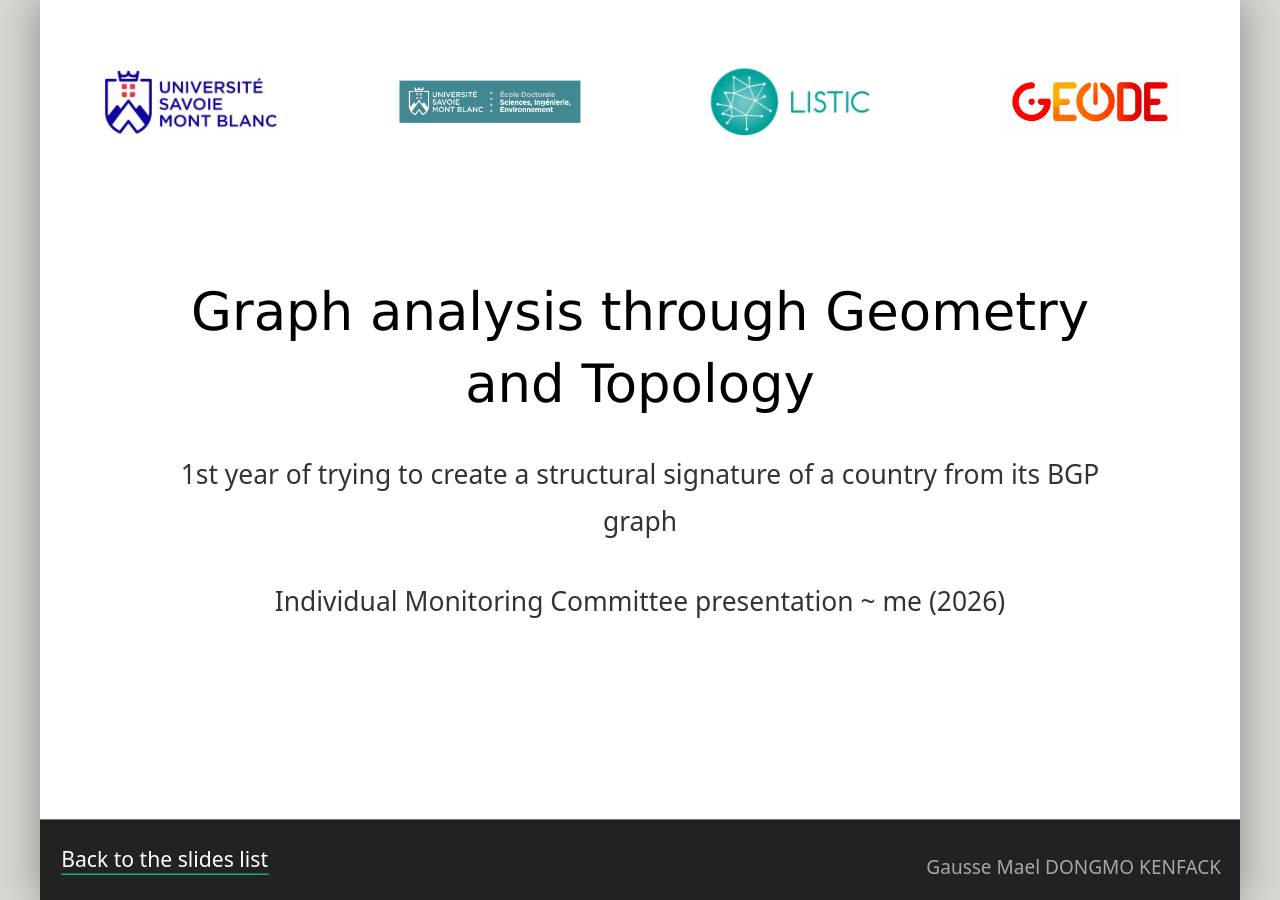
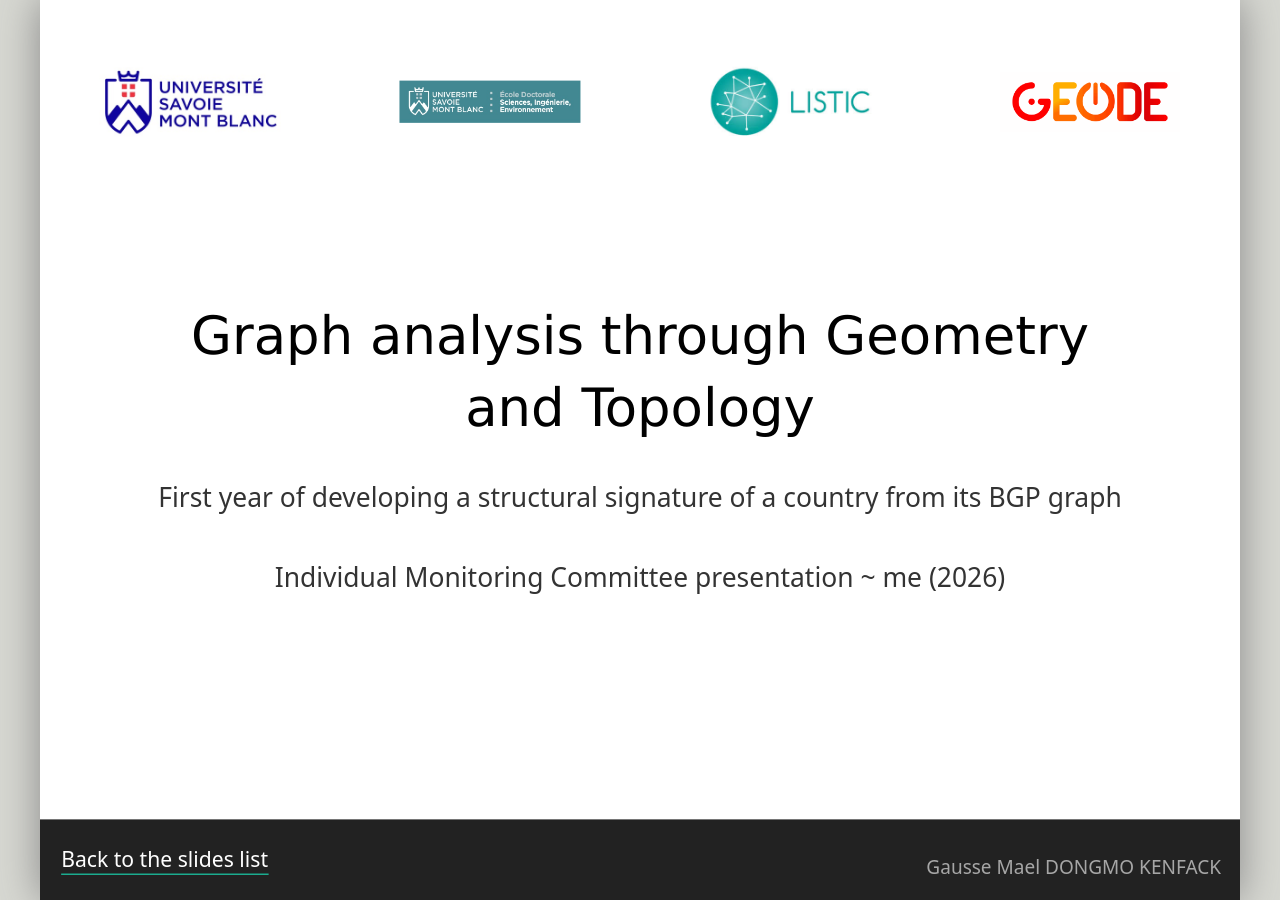
Before and after one commit to dkgmgo/dkgmgo.github.io, a Jekyll site: the page built from _slides/2026-08-29-csi-presentation-2026.html, in a window 1280 px wide. Built offline with Jekyll 4.4.1, drawn with Linux system fonts in a browser that asks for light colours; nearby versions of some CDN libraries.

Commit message:
csi final

```diff
--- a/_slides/2026-08-29-csi-presentation-2026.html
+++ b/_slides/2026-08-29-csi-presentation-2026.html
@@ -35,7 +35,7 @@ class: center, middle, hide-the-number
 
 # {{ page.title }}
 
-1st year of trying to create a structural signature of a country from its BGP graph
+First year of developing a structural signature of a country from its BGP graph
 
 {{ page.biblio }}
 
@@ -101,7 +101,7 @@ DATAROUTES is an ERC-funded research project that maps global internet routing p
 ]
 
 .center.font-xs[
-A part of Portugal's BGP graph from december 2023
+A part of Portugal's BGP graph from December 2023
 ]
 
 ---
@@ -183,10 +183,10 @@ class: nord-light, center, middle
 
 ---
 
-### Basic Graph concepts
+### Basic Graph Concepts
 
-.mt-m.simple-row[
-.width-100[
+.simple-row[
+.center.width-100[
 ![](/assets/csi-presentation-2026/graph-concepts.svg)
 ]
 ]
@@ -203,7 +203,7 @@ class: nord-light, center, middle
 ]
 
 .mt-s.simple-row[
-.width-100[
+.center.width-100[
 ![](/assets/csi-presentation-2026/centrality.svg)
 ]
 ]
@@ -308,7 +308,7 @@ class: nord-light, center, middle
 .font-sm[
 .nord14[Recipe]: place vertices as points on a low-dimensional manifold, edges are geodesics, and use the manifold's geometry to analyze the graph.
 
-.nord14[The Catch]: .open-color-red-5[The embedding can distort distances and local geometry; Correct geometric inference requires an appropriate metric tensor]
+.nord14[The Catch]: .open-color-red-5[The embedding can distort distances and local geometry; correct geometric inference requires an appropriate metric tensor]
 ]
 
 .mt-s.simple-row[
@@ -375,7 +375,7 @@ Example of Gamma Mixture Model clustering on the edges of graph of type bottlene
 
 ### Examples of Revelations on BGP graphs
 
-Average internal distance and Average distance to neighboring countries can reveal:
+Average internal distance and average distance to neighboring countries can reveal:
 
 - Censorship in some countries
 - Presence of Hyperscalers in some countries
@@ -434,8 +434,8 @@ credits image: https://geometrica.saclay.inria.fr/team/Fred.Chazal/slides/Persis
 
 Graph classification can be done using HMM on the persistence data obtained from the filtration.
 
-- We reached .nord14[89,5%] accuracy on the MUTAG dataset
-- On a synthetic dataset with ER, BA, bottleneck and SBM graphs we reached .nord14[93,7%] accuracy
+- We reached .nord14[89.5%] accuracy on the MUTAG dataset
+- On a synthetic dataset with ER, BA, bottleneck and SBM graphs we reached .nord14[93.7%] accuracy
 
 ---
 
@@ -575,10 +577,23 @@ graph TB
 
 ---
 
-### Retrospective
-
-(mongolfiere)
+.simple-row[
+![](/assets/csi-presentation-2026/retro.png)
+]
 
 ---
 
 ### References
+.font-sm[
+- Naama, S., Salamatian, K., & Bronzino, F. (2024). Ironing the Graphs: Toward a Correct Geometric Analysis of Large-Scale Graphs.
+- Ollivier, Y. (2009). Ricci curvature of Markov chains on metric spaces. Journal of Functional Analysis, 256(3), 810–864.
+- Banf, M., Filipiak, D., Schattauer, M., & Imasheva, L. (2025). A Remedy for Over-Squashing in Graph Learning via Forman–Ricci Curvature based Graph-to-Hypergraph Structural Lifting.
+- Ni, C.-C., Lin, Y.-Y., Luo, F., & Gao, J. (2019). Community detection on networks with Ricci flow. Scientific Reports, 9, 9984.
+- Chazal, F. (2025). Persistence in Topological Data Analysis (lecture slides). Inria.
+- Carlsson, G. (2009). Topology and data. Bulletin of the American Mathematical Society, 46(2), 255–308.
+- Ballester, R., & Rieck, B. (2024). On the Expressivity of Persistent Homology in Graph Learning. Learning on Graphs Conference (LoG).
+- Farrelly, C. M., & Gaba, Y. U. (2023). The Shape of Data: Geometry-Based Machine Learning and Data Analysis in R. No Starch Press.
+- Bilmes, J. A. (1997). A Gentle Tutorial of the EM Algorithm and its Application to Parameter Estimation for Gaussian Mixture and Hidden Markov Models. Technical Report TR-97-021,ICSI, Berkeley, CA.
+- Salamatian, L., Anderson, S., Mathews, J., Barford, P., Willinger, W., & Crovella, M. (2023). A Manifold View of Connectivity in the Private Backbone Networks of Hyperscalers. Communications of the ACM, 66(8), 95–103.
+- Duan, R., Mao, J., Mao, X., Shu, X., & Yin, L. (2025). Breaking the Sorting Barrier for Directed Single-Source Shortest Paths.
+]
```
Also changed, not shown: other parts of _slides/2026-08-29-csi-presentation-2026.html (+5 -3 lines), assets/csi-presentation-2026/retro.png (added).
